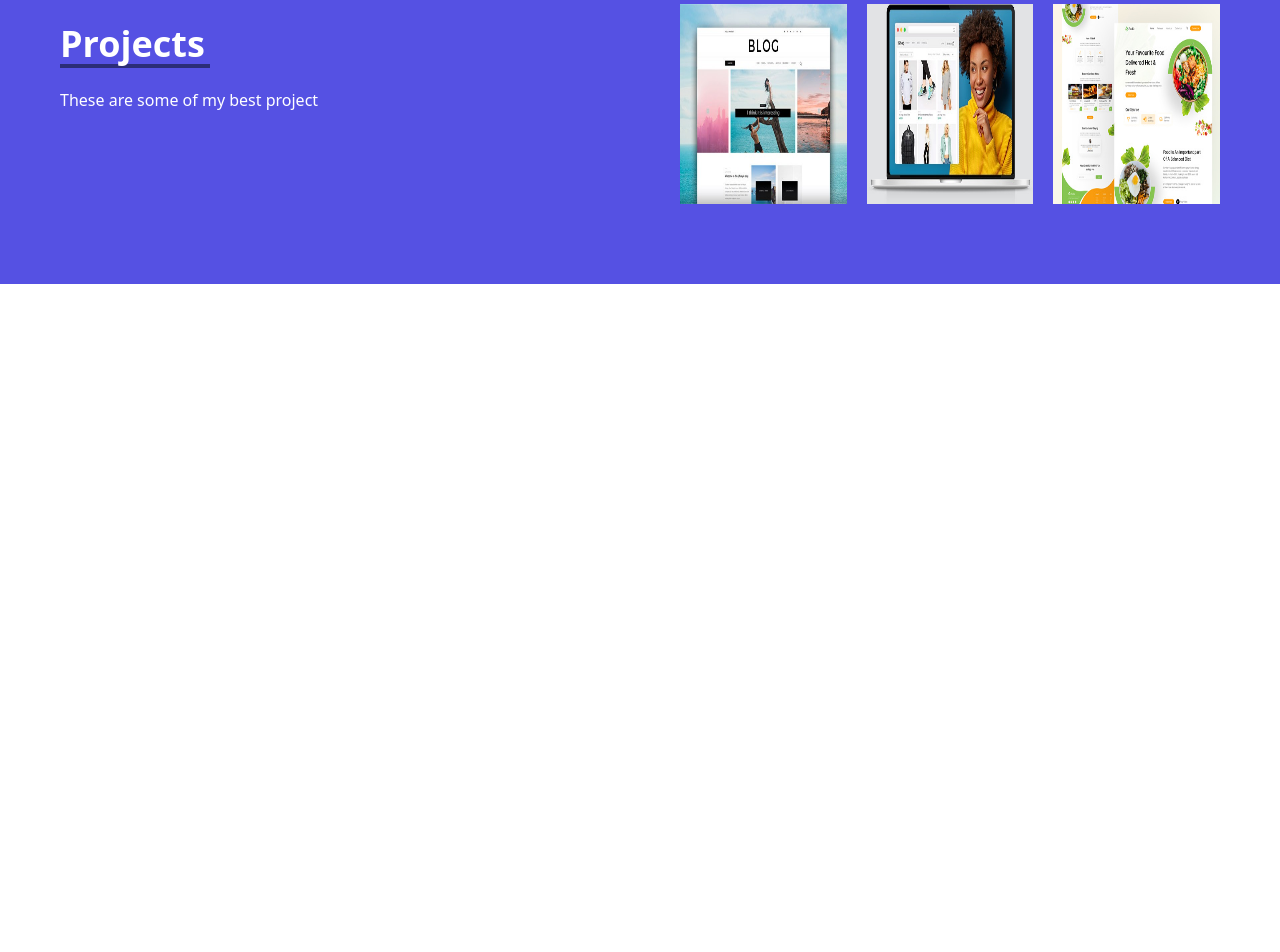
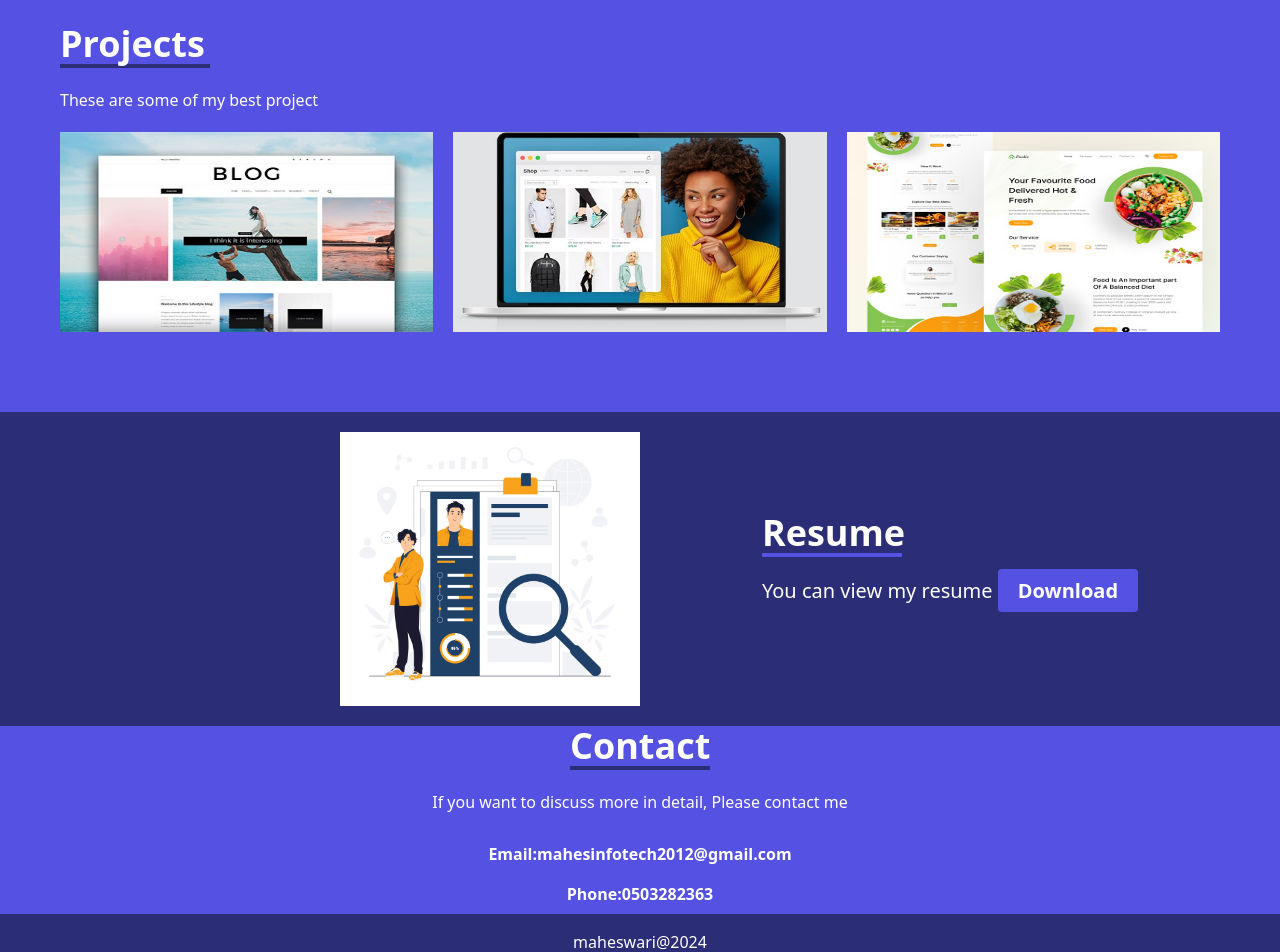
Before and after one commit to mahesfsp/react-portfolio, a React (Create React App) app: page / in a window 1280 px wide. Shown: the part 1160-2112 px from the top of the page. Before the commit the page ends 1444 px from the top, so only its background shows below. Built offline with nearby package versions, Linux system fonts and the light colour scheme.

Commit message:
contact and footer project ,resume section completed

```diff
--- a/public/index.html
+++ b/public/index.html
@@ -24,7 +24,7 @@
       work correctly both with client-side routing and a non-root public URL.
       Learn how to configure a non-root public URL by running `npm run build`.
     -->
-    <title>React App</title>
+    <title>Maheswari Marimuthu</title>
     <link href="https://fonts.googleapis.com/css2?family=Sriracha&display=swap" rel="stylesheet">
   </head>
   <body>
--- a/src/App.css
+++ b/src/App.css
@@ -16,7 +16,7 @@
 }
 
 .mobile-nav{
-  @apply fixed top-10 left-0 bg-gray-600 w-full h-1/2;
+  @apply fixed top-10 left-0 bg-gray-800 w-full h-1/2;
 }
 
 .mobile-nav li{
@@ -26,3 +26,12 @@
 .project-desc{
   @apply absolute left-0 hover:opacity-100 opacity-0 right-0 top-0 bg-secondary bottom-0
 }
+
+
+.btn{
+  @apply bg-primary px-5 py-2 font-bold hover:border-2 border-white rounded
+}
+
+html{
+  scroll-behavior: smooth;
+}
--- a/src/App.js
+++ b/src/App.js
@@ -1,8 +1,11 @@
 import './App.css';
 import About from './components/About';
+import Contact from './components/Contact';
+import Footer from './components/Footer';
 import Header from './components/Header';
 import Hero from './components/Hero';
 import Projects from './components/Projects';
+import Resume from './components/Resume';
 
 function App() {
   return (
@@ -11,6 +14,9 @@ function App() {
    <Hero/>
    <About/>
    <Projects/>
+   <Resume/>
+   <Contact/>
+   <Footer/>
     </div>
   );
 }
--- a/src/components/About.js
+++ b/src/components/About.js
@@ -1,8 +1,13 @@
 import AboutImg from "../assets/about.png";
 
 export default function About() {
+  const config = {
+    line1:"Experienced PHP developer with 6 years of hands-on experience in crafting efficient web applications. ",
+    line2:"Proficient in Laravel and Symfony for backend development, complemented by expertise in React.js for dynamic and interactive frontend experiences.",
+    line3:"Strong problem-solving skills and a commitment to delivering high-quality solutions within project timelines. Passionate about leveraging technology to drive innovation and create impactful solutions."
+  }
   return (
-    <section className="flex flex-col md:flex-row bg-secondary px-5">
+    <section className="flex flex-col md:flex-row bg-secondary px-5 " id="about">
       <div className="md:w-1/2">
         <img alt="about me" src={AboutImg} />
       </div>
@@ -11,16 +16,9 @@ export default function About() {
           <h1 className="text-4xl text-white border-b-4 border-primary mb-5 w-[170px] font-bold">
             About Me
           </h1>
-          <p className="pb-5 text-xl text-white">
-            Experienced PHP developer with 6 years of hands-on experience in
-            crafting efficient web applications. </p>
-            <p className="pb-5 text-xl text-white">Proficient in Laravel and
-            Symfony for backend development, complemented by expertise in
-            React.js for dynamic and interactive frontend experiences.</p>
-            <p className="pb-5 text-xl text-white">Strong
-            problem-solving skills and a commitment to delivering high-quality
-            solutions within project timelines. Passionate about leveraging
-            technology to drive innovation and create impactful solutions.</p>
+          <p className="pb-5 text-xl text-white">{config.line1}</p>
+            <p className="pb-5 text-xl text-white">{config.line2}</p>
+            <p className="pb-5 text-xl text-white">{config.line3}</p>
         </div>
       </div>
     </section>
--- /dev/null
+++ b/src/components/Contact.js
@@ -0,0 +1,25 @@
+export default function Contact() {
+const config ={
+  email:'mahesinfotech2012@gmail.com',
+  phone:'0503282363'
+}
+
+  return (
+    <section className="flex flex-col bg-primary px-5 py-30 text-white" id="contact">
+      <div className="flex flex-col items-center">
+        <h1 className="text-4xl text-white border-b-4 border-secondary mb-5 w-[140px] font-bold">
+          Contact
+        </h1>
+        <p className="pb-5 ">
+          If you want to discuss more in detail, Please contact me
+        </p>
+        <p className="py-2">
+          <span className="font-bold">Email:{config.email}</span>
+        </p>
+        <p className="py-2">
+          <span className="font-bold">Phone:{config.phone}</span>
+        </p>
+      </div>
+    </section>
+  );
+}
--- /dev/null
+++ b/src/components/Footer.js
@@ -0,0 +1,3 @@
+export default function Footer() {
+  return <div className="py-4 bg-secondary text-center text-white">maheswari@2024</div>;
+}
--- a/src/components/Header.js
+++ b/src/components/Header.js
@@ -10,18 +10,20 @@ export default function Header() {
           <nav className="hidden md:block">
           <ul className="flex text-white">
                 <li className="nav-item"><a href="/">Home</a></li>
-                <li className="nav-item"><a href="/about">About</a></li>
-                <li className="nav-item"><a href="/projects">Projects</a></li>
-                <li className="nav-item"><a href="/contact">Contact</a></li>
+                <li className="nav-item"><a href="#about">About</a></li>
+                <li className="nav-item"><a href="#projects">Projects</a></li>
+                <li className="nav-item"><a href="#resume">Resume</a></li>
+                <li className="nav-item"><a href="#contact">Contact</a></li>
             </ul>
           </nav>
 
          {toggleMenu && <nav className="block md:hidden">
-          <ul className="flex flex-col text-white mobile-nav">
+          <ul onClick={()=>setToggleMenu(!toggleMenu)} className="flex flex-col text-white mobile-nav">
                 <li className="nav-item"><a href="/">Home</a></li>
-                <li className="nav-item"><a href="/about">About</a></li>
-                <li className="nav-item"><a href="/projects">Projects</a></li>
-                <li className="nav-item"><a href="/contact">Contact</a></li>
+                <li className="nav-item"><a href="#about">About</a></li>
+                <li className="nav-item"><a href="#projects">Projects</a></li>
+                <li className="nav-item"><a href="#resume">Resume</a></li>
+                <li className="nav-item"><a href="#contact">Contact</a></li>
             </ul>
           </nav>}
 
--- a/src/components/Hero.js
+++ b/src/components/Hero.js
@@ -3,16 +3,24 @@ import HeroImg from  '../assets/hero.png';
 
 import { AiOutlineTwitter,AiOutlineLinkedin,AiOutlineFacebook } from 'react-icons/ai';
 export default function Hero(){
+    const config={
+        subtitle:"I am a Full Stack Developer",
+        social:{
+            twitter:'',
+            facebook:'',
+            linkedin:''
+        }
+    }
     return <section className='flex flex-col md:flex-row px-5 py-32 bg-primary justify-center'>
 
        <div className='md:w-1/2 flex flex-col'>
        <h1 className='text-white text-6xl font-hero-font'>Hi , <br/> I am Maheswari Marimuthu
-        <p className='text-2xl'>I am a Full Stack Developer</p>
+        <p className='text-2xl'>{config.subtitle}</p>
         </h1>
         <div className='flex py-10'>
-            <a href='#' className='pr-5 hover:text-white'><AiOutlineTwitter size={40}/></a>
-            <a href='#' className='pr-5 hover:text-white'><AiOutlineLinkedin size={40}/></a>
-            <a href='#' className='hover:text-white'><AiOutlineFacebook size={40}/></a>
+            <a href={config.social.twitter} className='pr-5 hover:text-white'><AiOutlineTwitter size={40}/></a>
+            <a href={config.social.linkedin} className='pr-5 hover:text-white'><AiOutlineLinkedin size={40}/></a>
+            <a href={config.social.facebook} className='hover:text-white'><AiOutlineFacebook size={40}/></a>
         </div>
        </div>
         <img className='md:w-1/3' src={HeroImg}></img>
--- a/src/components/Projects.js
+++ b/src/components/Projects.js
@@ -3,8 +3,30 @@ import websiteimg2 from "../assets/ecommerce-websites.jpg";
 import websiteimg3 from "../assets/food-ecommerce.jpg";
 
 export default function Projects() {
+  const config = {
+    projects: [
+      {
+        image: websiteimg1,
+        description: "Ecommerce build with mern stack",
+        link: "",
+      },
+      {
+        image: websiteimg2,
+        description: "Ecommerce build with mern stack",
+        link: "",
+      },
+      {
+        image: websiteimg3,
+        description: "Ecommerce build with mern stack",
+        link: "",
+      },
+    ],
+  };
   return (
-    <section className="flex py-20 px-5 text-white bg-primary justify-center">
+    <section
+      className="flex flex-col py-20 px-5 text-white bg-primary justify-center"
+      id="projects"
+    >
       <div className="w-full">
         <div className="flex flex-col px-10 py-5">
           <h1 className="text-4xl text-white border-b-4 border-secondary mb-5 w-[150px] font-bold">
@@ -15,30 +37,23 @@ export default function Projects() {
       </div>
       <div className="w-full">
         <div className="flex flex-col md:flex-row px-10 gap-5">
-          <div className="relative">
-            <img className="h-[200px] w-[500px]" alt="webiteimage" src={websiteimg1} />
-            <div className="project-desc">
-              <p className="text-center px-5 py-5 ">
-                Ecommerce build with mern stack
-              </p>
+          {config.projects.map((project) => (
+           <div className="relative">
+              <img
+                className="h-[200px] w-[500px]"
+                alt="webiteimage"
+                src={project.image}
+              />
+              <div className="project-desc">
+                <p className="text-center px-5 py-5 ">{project.description}</p>
+                <div className="flex justify-center">
+                <a href={project.link} target="_blank" className="btn">View Project</a>
+              </div>
+              </div>
+
             </div>
-          </div>
-          <div className="relative">
-            <img className="h-[200px] w-[500px]" alt="webiteimage1" src={websiteimg2} />
-            <div className="project-desc">
-              <p className="text-center px-5 py-5 ">
-                Ecommerce build with mern stack
-              </p>
-            </div>
-          </div>
-          <div className="relative">
-            <img className="h-[200px] w-[500px]" alt="webiteimage2" src={websiteimg3} />
-            <div className="project-desc">
-              <p className="text-center px-5 py-5 ">
-                Ecommerce build with mern stack
-              </p>
-            </div>
-          </div>
+
+          ))}
         </div>
       </div>
     </section>
--- /dev/null
+++ b/src/components/Resume.js
@@ -0,0 +1,23 @@
+import ResumeImg from "../assets/resume.jpg";
+
+export default function Resume() {
+
+  const config={
+    link:'https://www.antennahouse.com/hubfs/xsl-fo-sample/pdf/basic-link-1.pdf'
+  }
+  return (
+    <section className="flex flex-col md:flex-row bg-secondary px-5" id="resume">
+      <div className="md:w-1/2 py-5 flex justify-center md:justify-end">
+        <img className='w-[300px]' alt="about me" src={ResumeImg} />
+      </div>
+      <div className="py-5 md:w-1/2 flex  justify-center">
+        <div className="flex flex-col justify-center">
+          <h1 className="text-4xl text-white border-b-4 border-primary mb-5 w-[140px] font-bold">
+            Resume
+          </h1>
+          <p className="pb-5 text-xl text-white">You can view my resume <a className="btn" target='_blank' href={config.link}>Download</a></p>
+        </div>
+      </div>
+    </section>
+  );
+}
```
